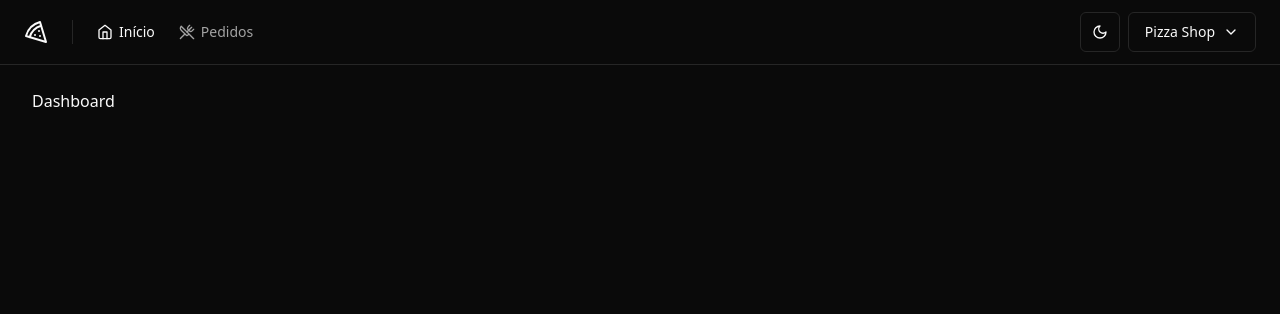
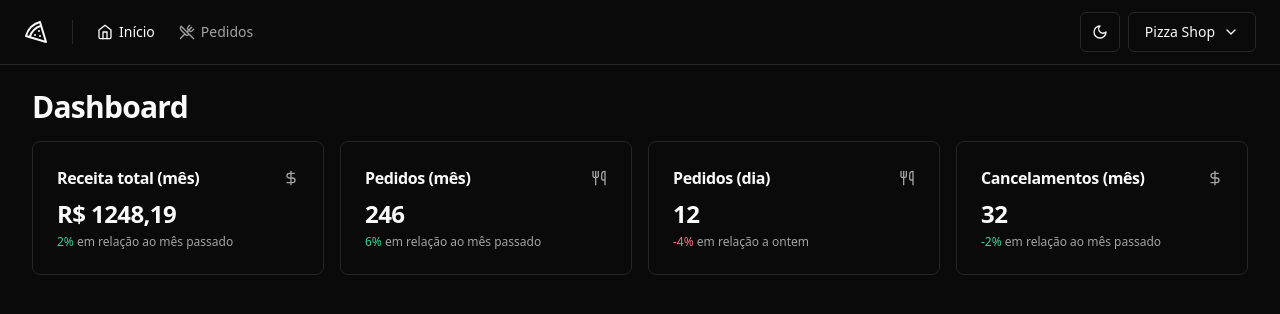
Before and after one commit to HugoNCastro/pizzashop-frontend, a React (Vite) app: page / in a window 1280 px wide. Shown: the top 314 px of the page. Built offline with nearby package versions, Linux system fonts and the light colour scheme.

Commit message:
Cria diretório para página de dashboard
Cria componentes cards respectivos usadas na página

```diff
--- /dev/null
+++ b/src/components/ui/card.tsx
@@ -0,0 +1,79 @@
+import * as React from 'react'
+
+import { cn } from '@/lib/utils'
+
+const Card = React.forwardRef<
+  HTMLDivElement,
+  React.HTMLAttributes<HTMLDivElement>
+>(({ className, ...props }, ref) => (
+  <div
+    ref={ref}
+    className={cn(
+      'rounded-lg border bg-card text-card-foreground shadow-sm',
+      className,
+    )}
+    {...props}
+  />
+))
+Card.displayName = 'Card'
+
+const CardHeader = React.forwardRef<
+  HTMLDivElement,
+  React.HTMLAttributes<HTMLDivElement>
+>(({ className, ...props }, ref) => (
+  <div
+    ref={ref}
+    className={cn('flex flex-col space-y-1.5 p-6', className)}
+    {...props}
+  />
+))
+CardHeader.displayName = 'CardHeader'
+
+const CardTitle = React.forwardRef<
+  HTMLDivElement,
+  React.HTMLAttributes<HTMLDivElement>
+>(({ className, ...props }, ref) => (
+  <div
+    ref={ref}
+    className={cn(
+      'text-2xl font-semibold leading-none tracking-tight',
+      className,
+    )}
+    {...props}
+  />
+))
+CardTitle.displayName = 'CardTitle'
+
+const CardDescription = React.forwardRef<
+  HTMLDivElement,
+  React.HTMLAttributes<HTMLDivElement>
+>(({ className, ...props }, ref) => (
+  <div
+    ref={ref}
+    className={cn('text-sm text-muted-foreground', className)}
+    {...props}
+  />
+))
+CardDescription.displayName = 'CardDescription'
+
+const CardContent = React.forwardRef<
+  HTMLDivElement,
+  React.HTMLAttributes<HTMLDivElement>
+>(({ className, ...props }, ref) => (
+  <div ref={ref} className={cn('p-6 pt-0', className)} {...props} />
+))
+CardContent.displayName = 'CardContent'
+
+const CardFooter = React.forwardRef<
+  HTMLDivElement,
+  React.HTMLAttributes<HTMLDivElement>
+>(({ className, ...props }, ref) => (
+  <div
+    ref={ref}
+    className={cn('flex items-center p-6 pt-0', className)}
+    {...props}
+  />
+))
+CardFooter.displayName = 'CardFooter'
+
+export { Card, CardHeader, CardFooter, CardTitle, CardDescription, CardContent }
--- a/src/pages/app/dashboard.tsx
+++ /dev/null
@@ -1,10 +0,0 @@
-import { Helmet } from 'react-helmet-async'
-
-export function Dashboard() {
-  return (
-    <>
-      <Helmet title="Dashboard" />
-      <h1>Dashboard</h1>
-    </>
-  )
-}
--- /dev/null
+++ b/src/pages/app/dashboard/dashboard.tsx
@@ -0,0 +1,24 @@
+import { Helmet } from 'react-helmet-async'
+
+import { DayOrdersAmountCard } from './day-orders-amount-card'
+import { MonthCanceledOrdersAmountCard } from './month-canceled-orders-amount-card'
+import { MonthOrdersAmountCard } from './month-orders-amount-card'
+import { MonthRevenueCard } from './month-revenue-card'
+
+export function Dashboard() {
+  return (
+    <>
+      <Helmet title="Dashboard" />
+      <div className="flex flex-col gap-4">
+        <h1 className="text-3xl font-bold tracking-tight">Dashboard</h1>
+
+        <div className="grid grid-cols-4 gap-4">
+          <MonthRevenueCard />
+          <MonthOrdersAmountCard />
+          <DayOrdersAmountCard />
+          <MonthCanceledOrdersAmountCard />
+        </div>
+      </div>
+    </>
+  )
+}
--- /dev/null
+++ b/src/pages/app/dashboard/day-orders-amount-card.tsx
@@ -0,0 +1,21 @@
+import { Utensils } from 'lucide-react'
+
+import { Card, CardContent, CardHeader, CardTitle } from '@/components/ui/card'
+
+export function DayOrdersAmountCard() {
+  return (
+    <Card>
+      <CardHeader className="flex-row items-center justify-between space-y-0 pb-2">
+        <CardTitle className="text-base font-semibold">Pedidos (dia)</CardTitle>
+        <Utensils className="h-4 w-4 text-muted-foreground" />
+      </CardHeader>
+      <CardContent className="space-y-1">
+        <span className="text-2xl font-bold tracking-tight">12</span>
+        <p className="text-xs text-muted-foreground">
+          <span className="text-rose-500 dark:text-rose-400">-4%</span> em
+          relação a ontem
+        </p>
+      </CardContent>
+    </Card>
+  )
+}
--- /dev/null
+++ b/src/pages/app/dashboard/month-canceled-orders-amount-card.tsx
@@ -0,0 +1,23 @@
+import { DollarSign } from 'lucide-react'
+
+import { Card, CardContent, CardHeader, CardTitle } from '@/components/ui/card'
+
+export function MonthCanceledOrdersAmountCard() {
+  return (
+    <Card>
+      <CardHeader className="flex-row items-center justify-between space-y-0 pb-2">
+        <CardTitle className="text-base font-semibold">
+          Cancelamentos (mês)
+        </CardTitle>
+        <DollarSign className="h-4 w-4 text-muted-foreground" />
+      </CardHeader>
+      <CardContent className="space-y-1">
+        <span className="text-2xl font-bold tracking-tight">32</span>
+        <p className="text-xs text-muted-foreground">
+          <span className="text-emerald-500 dark:text-emerald-400">-2%</span> em
+          relação ao mês passado
+        </p>
+      </CardContent>
+    </Card>
+  )
+}
--- /dev/null
+++ b/src/pages/app/dashboard/month-orders-amount-card.tsx
@@ -0,0 +1,21 @@
+import { Utensils } from 'lucide-react'
+
+import { Card, CardContent, CardHeader, CardTitle } from '@/components/ui/card'
+
+export function MonthOrdersAmountCard() {
+  return (
+    <Card>
+      <CardHeader className="flex-row items-center justify-between space-y-0 pb-2">
+        <CardTitle className="text-base font-semibold">Pedidos (mês)</CardTitle>
+        <Utensils className="h-4 w-4 text-muted-foreground" />
+      </CardHeader>
+      <CardContent className="space-y-1">
+        <span className="text-2xl font-bold tracking-tight">246</span>
+        <p className="text-xs text-muted-foreground">
+          <span className="text-emerald-500 dark:text-emerald-400">6%</span> em
+          relação ao mês passado
+        </p>
+      </CardContent>
+    </Card>
+  )
+}
--- /dev/null
+++ b/src/pages/app/dashboard/month-revenue-card.tsx
@@ -0,0 +1,23 @@
+import { DollarSign } from 'lucide-react'
+
+import { Card, CardContent, CardHeader, CardTitle } from '@/components/ui/card'
+
+export function MonthRevenueCard() {
+  return (
+    <Card>
+      <CardHeader className="flex-row items-center justify-between space-y-0 pb-2">
+        <CardTitle className="text-base font-semibold">
+          Receita total (mês)
+        </CardTitle>
+        <DollarSign className="h-4 w-4 text-muted-foreground" />
+      </CardHeader>
+      <CardContent className="space-y-1">
+        <span className="text-2xl font-bold tracking-tight">R$ 1248,19</span>
+        <p className="text-xs text-muted-foreground">
+          <span className="text-emerald-500 dark:text-emerald-400">2%</span> em
+          relação ao mês passado
+        </p>
+      </CardContent>
+    </Card>
+  )
+}
--- a/src/routes.tsx
+++ b/src/routes.tsx
@@ -2,7 +2,7 @@
 
 import { AppLayout } from './pages/_layouts/app'
 import { AuthLayout } from './pages/_layouts/auth'
-import { Dashboard } from './pages/app/dashboard'
+import { Dashboard } from './pages/app/dashboard/dashboard'
 import { Orders } from './pages/app/orders/orders'
 import { SignIn } from './pages/auth/sign-in'
 import { SignUp } from './pages/auth/sign-up'
```
